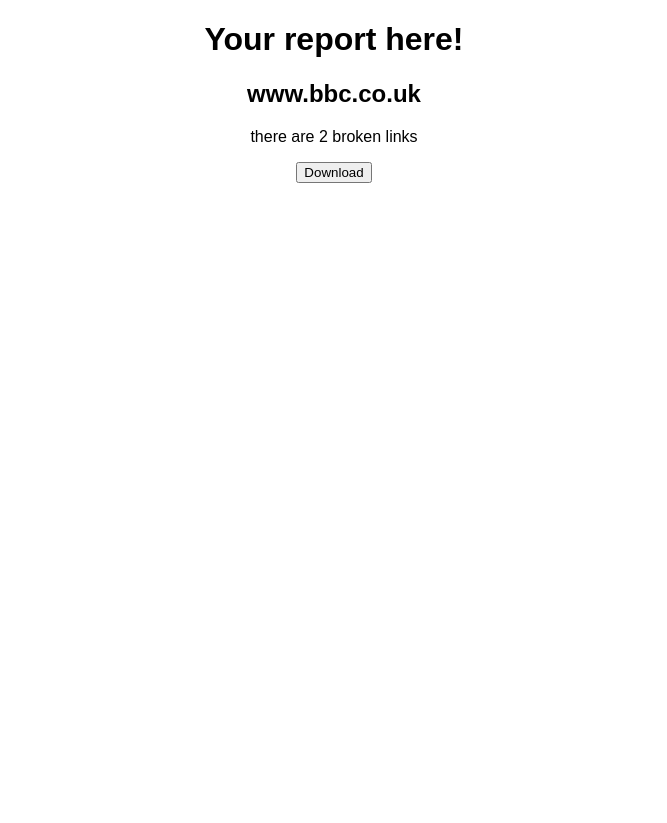
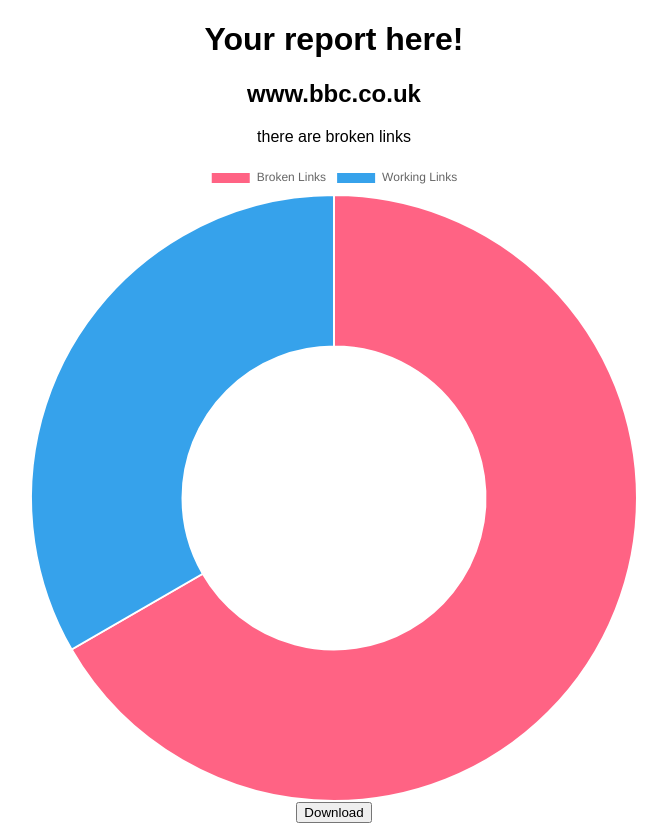
Before and after one commit to DraconicLogic/web-crawler-FE, a React (Create React App) app: page /report in a window 1280 px wide. Shown: the whole page, without its empty margins (306-973 px from the left). Before the commit the page ends 800 px from the top, so only its background shows below. Built offline with nearby package versions, Linux system fonts and the light colour scheme.

Commit message:
Pie chart in

```diff
--- a/package.json
+++ b/package.json
@@ -4,7 +4,10 @@
   "private": true,
   "dependencies": {
     "axios": "^0.18.0",
+    "chart.js": "^2.7.2",
     "react": "^16.5.2",
+    "react-chartjs": "^1.2.0",
+    "react-chartjs-2": "^2.7.4",
     "react-dom": "^16.5.2",
     "react-router-dom": "^4.3.1",
     "react-scripts": "1.1.5"
--- a/src/App.js
+++ b/src/App.js
@@ -8,8 +8,6 @@
   state = {
     report: {
       rootUrl: 'www.bbc.co.uk',
-      totalLink: 3,
-      totalBrokenLinks: 2,
       brokenLinks: ['www.123.com', 'www.456.com'],
       workingLinks: ['www.abc.com']
     }
--- a/src/components/Input.jsx
+++ b/src/components/Input.jsx
@@ -34,19 +34,22 @@
 
     submitChange = (e) => {
         e.preventDefault();
-    if (this.state.validAddress) {
-      api.getReport(this.state.inputText)
-        .then(res => {
-          this.props.handleReport(res);
-        })
-        .then(() => {
+        // if (this.state.validAddress) {
+        //   api.getReport(this.state.inputText)
+        //     .then(res => {
+        //       this.props.handleReport(res);
+        //     })
+        //     .then(() => {
+        //       this.setState({
+        //         inputText: '',
+        //         validAddress: false,
+        //         submitted: true
+        //       })
+        //     })
+        // }
         this.setState({
-            inputText: '',
-            validAddress: false,
             submitted: true
-          })
-        })
-    }
+        });
     }
 }
 
--- /dev/null
+++ b/src/components/PieChart.jsx
@@ -0,0 +1,33 @@
+import React, { Component } from 'react';
+import { Doughnut } from 'react-chartjs-2';
+
+class PieChart extends Component {
+
+    render() {
+        const { report } = this.props;
+        const data = {
+            labels: [
+                'Broken Links',
+                'Working Links'
+            ],
+            datasets: [{
+                data: [report.brokenLinks.length, report.workingLinks.length],
+                backgroundColor: [
+                    '#FF6384',
+                    '#36A2EB'
+                ],
+                hoverBackgroundColor: [
+                    '#FF6384',
+                    '#36A2EB'
+                ]
+            }]
+        };
+        return (
+            <div>
+                <Doughnut data={data} />
+            </div >
+        );
+    }
+}
+
+export default PieChart;
--- a/src/components/Report.jsx
+++ b/src/components/Report.jsx
@@ -1,5 +1,6 @@
 import React from 'react';
 import DownloadReportButton from './DownloadReportButton';
+import PieChart from './PieChart';
 
 const Report = (props) => {
     const { report } = props;
@@ -7,6 +8,7 @@
         <h1>Your report here!</h1>
         <h2>{report.rootUrl}</h2>
         <p>there are {report.totalBrokenLinks} broken links</p>
+        <PieChart report={report} />
         <DownloadReportButton />
     </div>
     );
--- a/src/components/downloadReportButton.jsx
+++ b/src/components/downloadReportButton.jsx
@@ -5,7 +5,7 @@
   const { reportId } = props;
   return (
     <div>
-      <button onlClick={() => requestReport(reportId)}>Download</button>
+      <button onClick={() => requestReport(reportId)}>Download</button>
     </div>
   );
 };
```
Also changed, not shown: 1 other file (tests, documents, lock files or other folders). Lines whose indentation alone changed are shown as unchanged.
